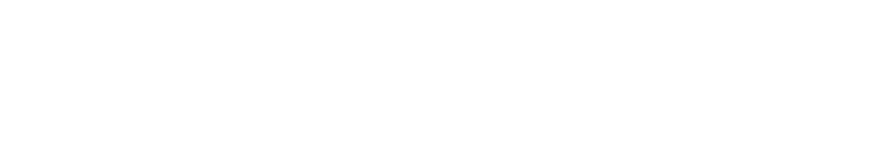
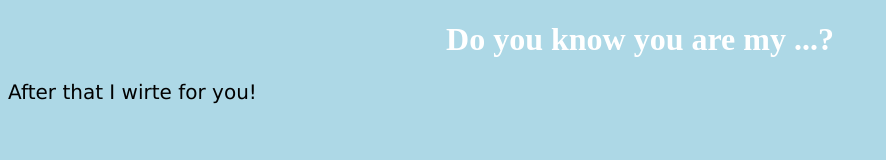
Before and after one commit to RasoulAskari/Enjoy, a plain HTML site: page index.html in a window 1280 px wide. Shown: the whole page, without its empty margins (0-886 px from the left). Drawn offline with Linux system fonts and the light colour scheme.

Commit message:
body, h1, p

```diff
--- a/index.html
+++ b/index.html
@@ -1,11 +1,32 @@
 <!DOCTYPE html>
 <html lang="en">
+
 <head>
     <meta charset="UTF-8">
     <meta name="viewport" content="width=device-width, initial-scale=1.0">
     <title>Document</title>
+
+    <style>
+        body {
+            background-color: lightblue;
+        }
+
+        h1 {
+            color: white;
+            text-align: center;
+        }
+
+        p {
+            font-family: Verdana;
+            font-size: 20px;
+        }
+    </style>
 </head>
+
 <body>
 
+    <h1>Do you know you are my ...?</h1>
+    <p>After that I wirte for you!</p>
 </body>
+
 </html>
```
